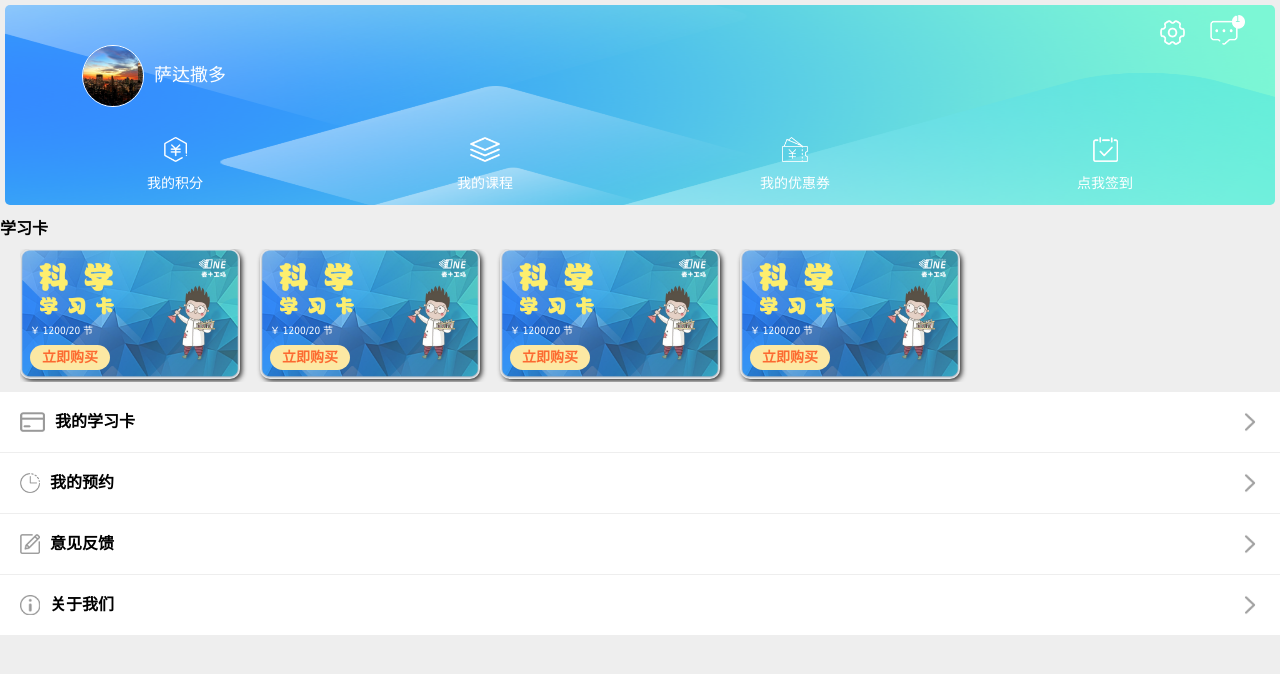
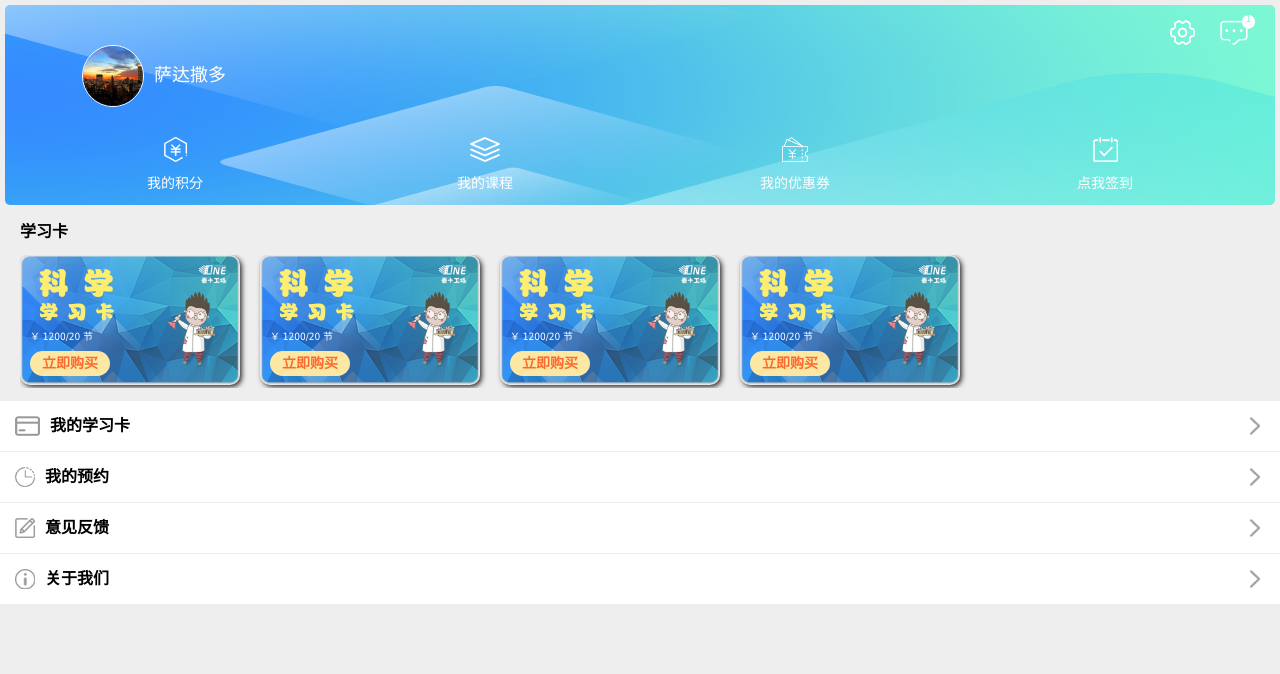
Before and after one commit to troch101/yijia, a plain HTML site: page 壹+工场/index.html in a window 1280 px wide. Drawn offline with Linux system fonts and the light colour scheme.

Commit message:
Add files via upload

```diff
--- a/壹+工场/css/index.css
+++ b/壹+工场/css/index.css
@@ -19,7 +19,7 @@ a{
   display: block;
 }
 .header_h{
-  width: 1rem;
+  width: 0.9rem;
   float: right;
   height: 0.3rem;
   display: flex;
@@ -46,7 +46,7 @@ a{
     right: 0rem;
     top: -0.02rem;
     display: block;
-    width: 0.15rem;
+    width: 0.13rem;
     text-align: center;
 }
 .info{
@@ -112,14 +112,14 @@ a{
 
 nav{
   margin-left: .2rem;
-  width: 100%;
+  width:95%;
   overflow-x: scroll;/* 定义超出此盒子滚动 */
   overflow-y: hidden;
 }
 h3{
-  margin: .1rem 0;
-  font-weight: 600;
-
+    padding-left: .2rem;
+    margin: .13rem 0;
+    font-weight: 600;
 }
 .nav_lists{
 /*  float: left;*/
@@ -158,7 +158,7 @@ height: 1.33rem;
 
 section{
   background: #fff;
-  margin: .1rem 0;
+  margin: .13rem 0;
   min-height: 2rem;
 }
 ul{
@@ -167,7 +167,7 @@ ul{
 .section_lists>li>a{
   display: flex;
   height: .2rem;
-  padding: .2rem;
+  padding: .15rem;
   border-bottom: 1px solid #EEEEEE;
 }
 .section_lists>li>a>span{
```
